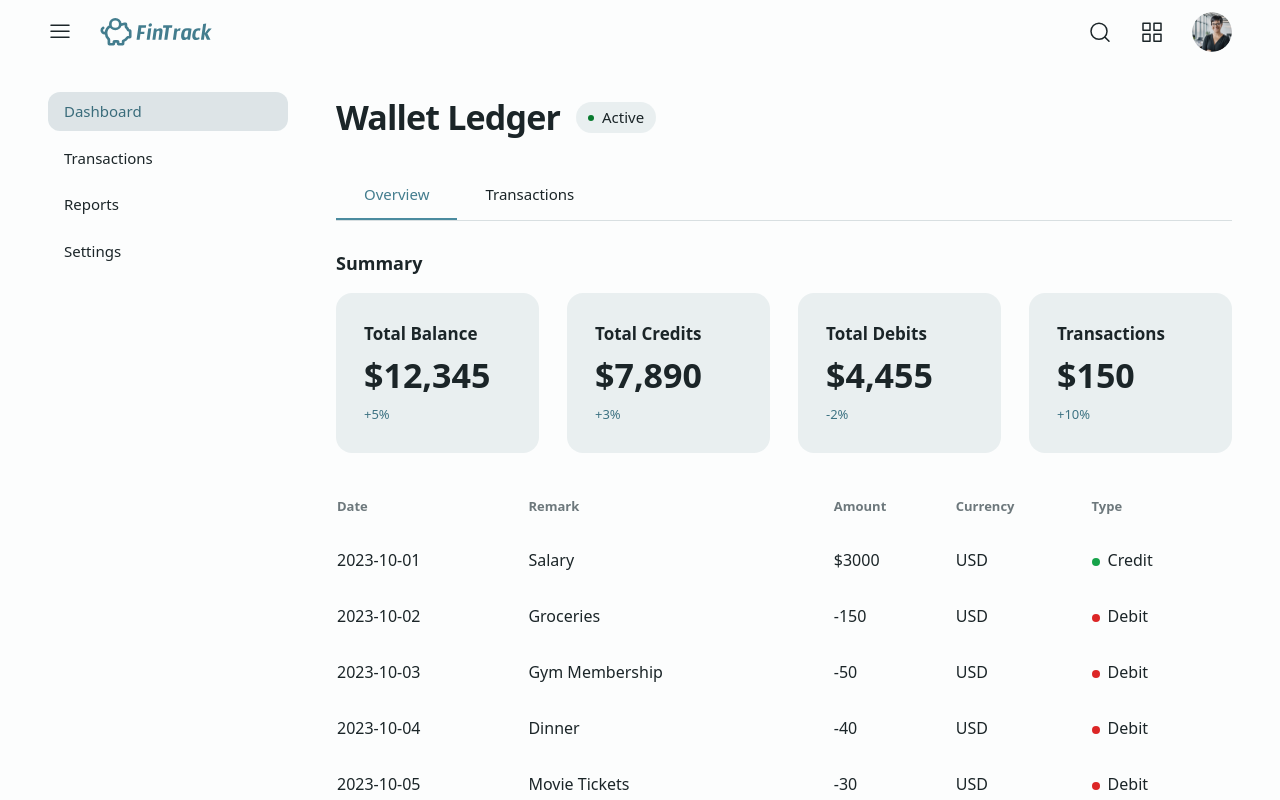
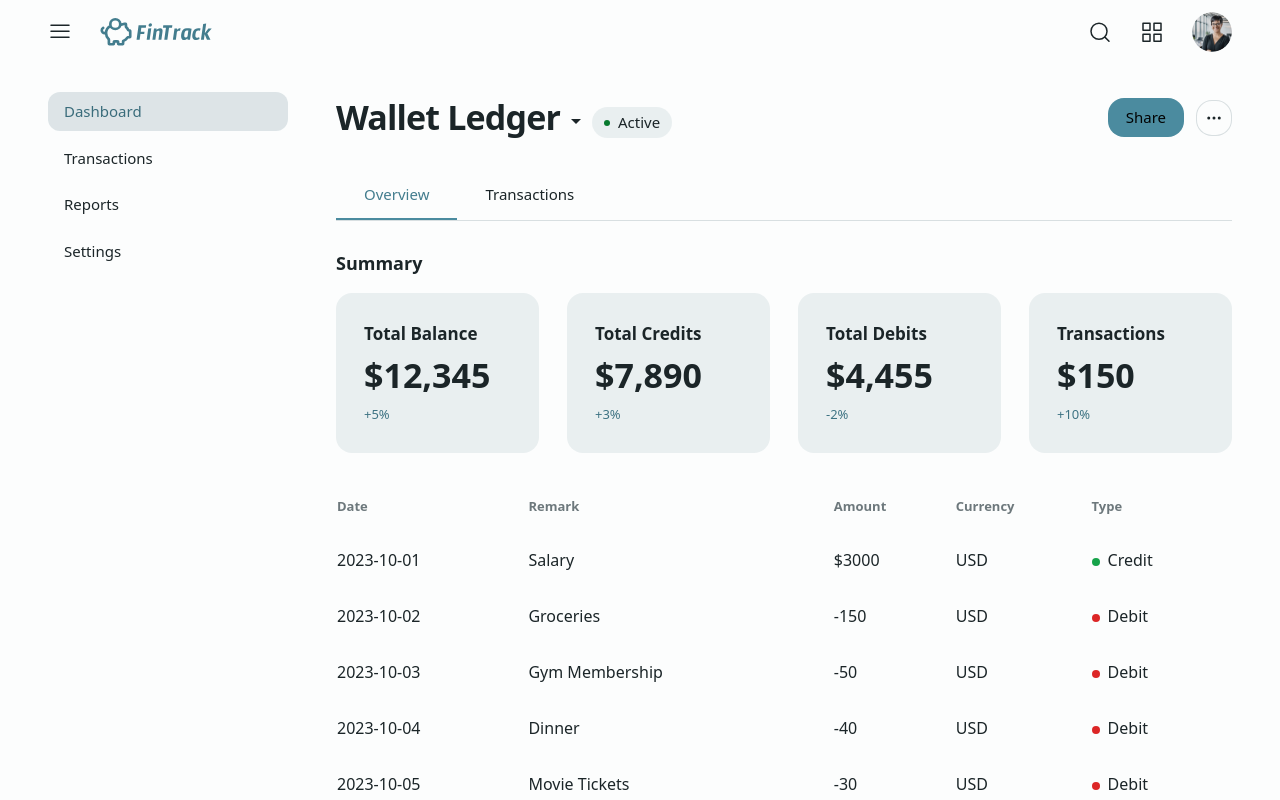
Before and after one commit to JelelAhmed/wallet-ledger-resilience, a Next.js app: page /dashboard in a window 1280 px wide. Shown: the top 800 px of the page. Built offline with nearby package versions, Linux system fonts and the light colour scheme.

Commit message:
UI FIX: Clean out WalletLedger component to meet design objectives

```diff
--- a/app/dashboard/page.tsx
+++ b/app/dashboard/page.tsx
@@ -2,8 +2,7 @@ import Header from "@/components/Header";
 import Sidebar from "@/components/Sidebar";
 import Tabs from "@/components/Tabs";
 import SummaryCards from "@/components/SummaryCards";
-
-import StatusBadge from "@/components/StatusBadge";
+import WalletLedgerHeader from "@/components/WalletLedgerHeader";
 import TransactionTable from "@/components/TransactionTable";
 import { summaryData, transactions } from "@/data/mockData";
 
@@ -14,14 +13,9 @@ export default function DashboardPage() {
       <div className="flex gap-12 p-5 md:p-7 lg:px-12 flex-col lg:flex-row">
         <Sidebar />
         <main className="flex-1 min-w-0">
-          <div className="flex flex-wrap justify-between items-center gap-3">
-            <div className="flex items-center gap-4">
-              <h1 className="text-[34px] font-bold tracking-tight">
-                Wallet Ledger
-              </h1>
-              <StatusBadge status="Active" />
-            </div>
-          </div>
+          {/* New Wallet Ledger header from Figma */}
+          <WalletLedgerHeader />
+
           <Tabs tabs={["Overview", "Transactions"]} activeTab="Overview" />
           <SummaryCards data={summaryData} />
           <TransactionTable transactions={transactions} />
--- /dev/null
+++ b/components/WalletLedgerHeader.tsx
@@ -0,0 +1,43 @@
+"use client";
+
+import { MoreHorizontal } from "lucide-react";
+import StatusBadge from "@/components/StatusBadge";
+
+export default function WalletLedgerHeader() {
+  return (
+    <div className="flex flex-wrap justify-between items-center gap-4 mb-6 w-full">
+      <div className="flex items-center gap-4">
+        <div className="flex items-center gap-4">
+          <div className="flex items-center gap-1">
+            <h1 className="text-[34px] font-bold tracking-tight text-[#1B2528]">
+              Wallet Ledger
+            </h1>
+            <svg
+              xmlns="http://www.w3.org/2000/svg"
+              width="24"
+              height="24"
+              viewBox="0 0 24 24"
+              fill="#1B2528"
+              className="sm:translate-y-[3px]"
+            >
+              <path d="M7 10l5 5 5-5H7z" />
+            </svg>
+            <div className="self-center sm:translate-y-[5px]">
+              <StatusBadge status="Active" />
+            </div>
+          </div>
+        </div>
+      </div>
+
+      <div className="flex items-center gap-3">
+        <button className="flex items-center gap-2 px-[18px] py-2 bg-[#4B8B9F] rounded-[16px] text-[15px] font-medium text-[#020303] hover:opacity-90 transition">
+          Share
+        </button>
+
+        <button className="flex items-center justify-center p-2 w-9 h-9 bg-[#FCFDFD] border border-[rgba(73,101,110,0.2)] rounded-[16px] hover:bg-gray-50 transition">
+          <MoreHorizontal className="w-5 h-5 text-[#1B2528]" />
+        </button>
+      </div>
+    </div>
+  );
+}
--- a/package.json
+++ b/package.json
@@ -9,6 +9,7 @@
     "lint": "next lint"
   },
   "dependencies": {
+    "lucide-react": "^0.539.0",
     "next": "15.4.6",
     "react": "19.1.0",
     "react-dom": "19.1.0"
```
Also changed, not shown: 1 other file (tests, documents, lock files or other folders).
